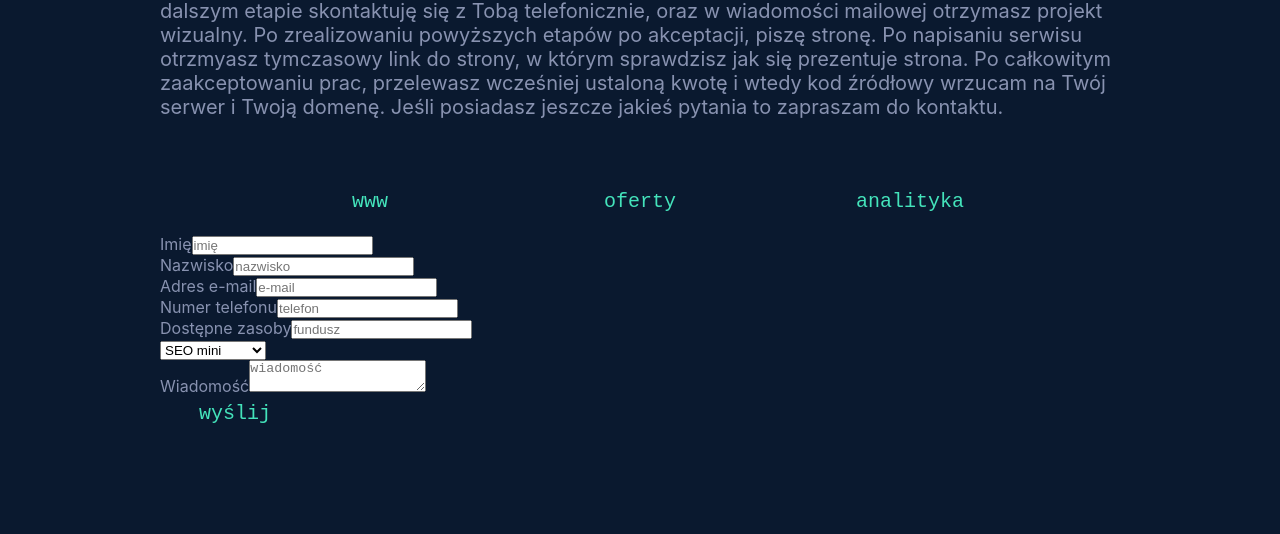
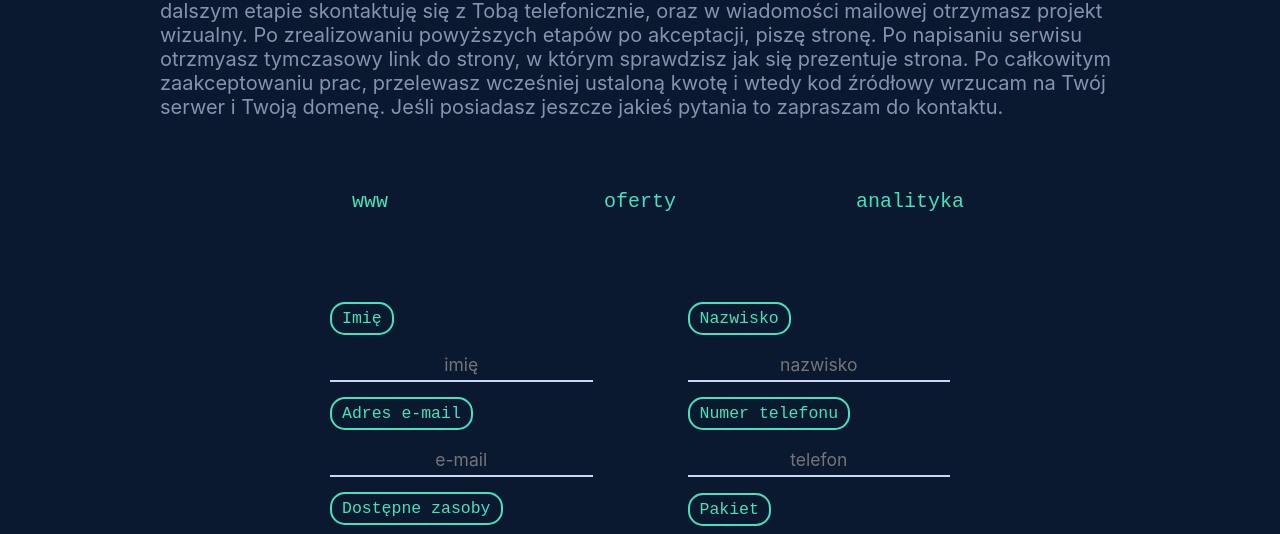
Before and after one commit to RadoslawAdamczyk2000/rad-web, a Gatsby site: page /offer/seo in a window 1280 px wide. Shown: the part 266-800 px from the top of the page. Built offline with nearby package versions, Linux system fonts and the light colour scheme; Gatsby itself is replaced by a stand-in of ours.

Commit message:
finish style forms

```diff
--- a/src/components/atoms/OfferPage/Form.js
+++ b/src/components/atoms/OfferPage/Form.js
@@ -3,54 +3,75 @@ import Input from '../../../styles/Forms/Input'
 import Options from '../../../styles/Forms/Options'
 import Submit from '../../../styles/Forms/Submit'
 import TextArea from '../../../styles/Forms/TextArea'
+import InputGroup from '../../../styles/Forms/InputGroup'
+import FormWrapper from '../../../styles/Forms/FormWrapper';
+
 
 const Form = ({isAnalytics, isSeo, isWebsite}) => {
     return(
         <>
             {
                 isAnalytics &&
-                <form>
+                <FormWrapper>
                     <div>
+                        <InputGroup>
                             <Input type='text' placeholder='imię' name='firstname' title='Imię'/>
                             <Input type='text' placeholder='nazwisko' name='lastname' title='Nazwisko'/>
+                        </InputGroup>
+                        <InputGroup>
                             <Input type='email' placeholder='e-mail' name='mail' title='Adres e-mail'/>
                             <Input type='tel' placeholder='telefon' name='phone' title='Numer telefonu'/>
+                        </InputGroup>
+                        <InputGroup>
                             <Input type='number' placeholder='fundusz' name='price' title='Dostępne zasoby'/>
                             <Options isAnalytics/>
+                        </InputGroup>
                         <TextArea placeholder='wiadomość' name='message' title='Wiadomość'/>
                     </div>
                     <Submit/>
-                </form>
+                </FormWrapper>
             }
             {
                 isSeo &&
-                <form>
+                <FormWrapper>
                     <div>
+                    <InputGroup>
                             <Input type='text' placeholder='imię' name='firstname' title='Imię'/>
                             <Input type='text' placeholder='nazwisko' name='lastname' title='Nazwisko'/>
+                        </InputGroup>
+                        <InputGroup>
                             <Input type='email' placeholder='e-mail' name='mail' title='Adres e-mail'/>
                             <Input type='tel' placeholder='telefon' name='phone' title='Numer telefonu'/>
+                        </InputGroup>
+                        <InputGroup>
                             <Input type='number' placeholder='fundusz' name='price' title='Dostępne zasoby'/>
                             <Options isSeo/>
+                        </InputGroup>
                         <TextArea placeholder='wiadomość' name='message' title='Wiadomość'/>
                     </div>
                     <Submit/>
-                </form>
+                </FormWrapper>
             }
             {
                 isWebsite &&
-                <form>
+                <FormWrapper>
                     <div>
+                        <InputGroup>
                             <Input type='text' placeholder='imię' name='firstname' title='Imię'/>
                             <Input type='text' placeholder='nazwisko' name='lastname' title='Nazwisko'/>
+                        </InputGroup>
+                        <InputGroup>
                             <Input type='email' placeholder='e-mail' name='mail' title='Adres e-mail'/>
                             <Input type='tel' placeholder='telefon' name='phone' title='Numer telefonu'/>
+                        </InputGroup>
+                        <InputGroup>
                         <Input type='number' placeholder='fundusz' name='price' title='Dostępne zasoby'/>
                             <Options isWebsite/>
+                        </InputGroup>
                         <TextArea placeholder='wiadomość' name='message' title='Wiadomość'/>
                     </div>
                     <Submit/>
-                </form>
+                </FormWrapper>
             }
         </>
     )
--- a/src/pages/about.js
+++ b/src/pages/about.js
@@ -1,10 +1,6 @@
-import { StaticImage } from 'gatsby-plugin-image';
 import React from 'react';
 import Baner from '../components/atoms/AboutPage/Baner';
 import Timeline from '../components/molecule/AboutPage/Timeline';
-import Text from '../styles/Text/Text';
-import TitlePage from '../styles/Titles/TitlePage';
-import TitleSection from '../styles/Titles/TitleSection';
 import Layout from '../templates/Layout';
 import Technologies from '../components/molecule/AboutPage/Technologies';
 import Hobbies from '../components/molecule/AboutPage/Hobbies';
--- /dev/null
+++ b/src/styles/Forms/FormWrapper.js
@@ -0,0 +1,15 @@
+import styled from 'styled-components';
+
+const FormWrapper = styled.form`
+    align-items:center;
+    display:flex;
+    flex-direction:column;
+    flex-wrap:nowrap;
+    justify-content:space-evenly;
+    margin:5rem auto;
+    max-width:90%;
+    padding:1rem 0;
+    width:65rem;
+`
+
+export default FormWrapper;
--- a/src/styles/Forms/Input.js
+++ b/src/styles/Forms/Input.js
@@ -1,14 +1,65 @@
 import React from 'react';
 import styled from 'styled-components';
 
+const Wrapper = styled.div`
+    align-items:flex-start;
+    display:flex;
+    flex-direction:column;
+    flex-wrap:nowrap;
+    justify-content:center;
+    margin:auto;
+    position:relative;
+    max-width:75%;
+    width:35rem;
+
+    & > label{
+        border: .25rem solid  ${({theme}) => theme.colors.page.buttons};
+        border-radius:1.5rem;
+        color:${({theme}) => theme.colors.page.buttons};
+        font-family:${({theme}) => theme.fonts.family.secondary};
+        font-size:1.65rem;
+        margin:.75rem 0;
+        padding:.5rem 1rem;
+        transition: .12s linear border, .12s linear color;
+    }
+
+    & > input {
+        color:${({theme}) => theme.colors.page.title};
+        border-bottom: .25rem solid  ${({theme}) => theme.colors.page.title};
+        font-size:1.75rem;
+        height:3.2rem;
+        margin:.75rem 0;
+        padding:0 .8rem;
+        transition: .12s linear border-bottom, .12s linear color;
+        text-align:center;
+        width:100%;
+
+        &:focus,
+        &:hover{
+            color:${({theme}) => theme.colors.page.special};
+            border-bottom: .25rem solid  ${({theme}) => theme.colors.page.buttons};
+        }
+
+        &:focus ~ label,
+        &:hover ~ label,
+        &:focus + label,
+        &:hover + label{
+            color:${({theme}) => theme.colors.page.special};
+            border: .25rem solid  ${({theme}) => theme.colors.page.buttons};
+        }
+    }
+
+
+`
+
 const Input = ({name, placeholder, title, type}) => {
     return(
-        <div>
+        <Wrapper>
             <label htmlFor={name}>
                 {title}
             </label>
             <input type={type} id={name} name={name} placeholder={placeholder}/>
-        </div>
+        </Wrapper>
     )
 }
 
--- /dev/null
+++ b/src/styles/Forms/InputGroup.js
@@ -0,0 +1,15 @@
+import styled from 'styled-components';
+
+const InputGroup = styled.div`
+    display:grid;
+    grid-template-columns:repeat(${({columns}) => columns ? columns : '2,1fr'});
+    grid-column-gap:.75rem;
+
+    @media only screen and (max-width:950px){
+        display:flex;
+        flex-direction:column;
+        grid-template-columns:repeat(1,1fr);
+    }
+`
+
+export default InputGroup;
--- a/src/styles/Forms/Options.js
+++ b/src/styles/Forms/Options.js
@@ -1,33 +1,94 @@
 import React from 'react';
 import styled from 'styled-components';
+const Wrapper = styled.div`
+    align-items:flex-start;
+    display:flex;
+    flex-direction:column;
+    flex-wrap:nowrap;
+    justify-content:center;
+    margin:auto;
+    max-width:75%;
+    width:35rem;
+
+    & > label{
+        border: .25rem solid  ${({theme}) => theme.colors.page.buttons};
+        border-radius:1.5rem;
+        color:${({theme}) => theme.colors.page.buttons};
+        font-family:${({theme}) => theme.fonts.family.secondary};
+        font-size:1.65rem;
+        margin:.75rem 0;
+        padding:.5rem 1rem;
+        transition: .12s linear border, .12s linear color;
+    }
+
+    & > select{
+        background:none;
+        border:none;
+        border-bottom: .25rem solid ${({theme}) => theme.colors.page.title};
+        color:${({theme}) => theme.colors.page.title};
+        cursor:pointer;
+        height:3rem;
+        margin:.75rem 0;
+        outline:none;
+        text-align:center;
+        transition: .12s linear border-bottom, .12s linear color;
+        width:100%;
+
+        &:focus,
+        &:hover{
+            border-bottom: .25rem solid ${({theme}) => theme.colors.page.buttons};
+            color:${({theme}) => theme.colors.page.special};
+        }
+
+        &:hover > option{
+            background-color:${({theme}) => theme.colors.page.background} !important;
+            color:${({theme}) => theme.colors.page.buttons} !important;
+        }
+
+        & > option{
+            background-color:${({theme}) => theme.colors.page.background};
+            border: .25rem solid ${({theme}) => theme.colors.page.title};
+            outline:none;
+
+
+
+        }
+    }
+
+
+
+
+`
 
 const Options = ({isWebsite, isSeo, isAnalytics}) => {
     return(
-        <div>
-
+        <Wrapper>
+            <label>
+                Pakiet
+            </label>
             <select>
                 {
                     isWebsite &&
                     <>
-                        <option>WWW mini</option>
-                        <option>WWW standard</option>
-                        <option>WWW pro</option>
+                        <option value='www mini'>WWW mini</option>
+                        <option value='www standard'>WWW standard</option>
+                        <option value='www pro'>WWW pro</option>
                     </>
                 }
                 {
                     isSeo &&
                     <>
-                        <option>SEO mini</option>
-                        <option>SEO standard</option>
-                        <option>SEM</option>
+                        <option value='seo mini'>SEO mini</option>
+                        <option value='seo standard'>SEO standard</option>
+                        <option value='sem'>SEM</option>
                     </>
                 }
                 {
                     isAnalytics &&
-                    <option>Analityka</option>
+                    <option value='analityka'>Analityka</option>
                 }
             </select>
-        </div>
+        </Wrapper>
     )
 }
 
--- a/src/styles/Forms/TextArea.js
+++ b/src/styles/Forms/TextArea.js
@@ -1,14 +1,61 @@
 import React from 'react';
 import styled from 'styled-components';
 
+const Wrapper = styled.div`
+    align-items:flex-start;
+    display:flex;
+    flex-direction:column;
+    flex-wrap:nowrap;
+    justify-content:center;
+    margin: 1rem  auto;
+    max-width:85%;
+    width:40rem;
+
+    & > label{
+        border: .25rem solid  ${({theme}) => theme.colors.page.buttons};
+        border-radius:1.5rem;
+        color:${({theme}) => theme.colors.page.buttons};
+        font-family:${({theme}) => theme.fonts.family.secondary};
+        font-size:1.65rem;
+        margin:.75rem 0;
+        padding:.5rem 1rem;
+        transition: .12s linear border, .12s linear color;
+    }
+
+    & > textarea {
+        color:${({theme}) => theme.colors.page.title};
+        border: .25rem solid  ${({theme}) => theme.colors.page.title};
+        color:${({theme}) => theme.colors.page.title};
+        font-size:1.75rem;
+        height:12rem;
+        padding:.45rem;
+        transition: .12s linear border-bottom, .12s linear color;
+        width:100%;
+
+        &:focus,
+        &:hover{
+            color:${({theme}) => theme.colors.page.special};
+            border: .25rem solid  ${({theme}) => theme.colors.page.buttons};
+        }
+
+        &:focus + label,
+        &:hover + label{
+            color:${({theme}) => theme.colors.page.special};
+            border: .25rem solid  ${({theme}) => theme.colors.page.buttons};
+        }
+    }
+
+
+`
+
 const TextArea = ({name, placeholder, title}) => {
     return(
-        <div>
+        <Wrapper>
             <label htmlFor={name}>
                 {title}
             </label>
             <textarea id={name} name={name} placeholder={placeholder}/>
-        </div>
+        </Wrapper>
     )
 }
 
--- a/src/styles/Global.js
+++ b/src/styles/Global.js
@@ -28,15 +28,21 @@ const Global = createGlobalStyle`
     }
 
     button{
-        background:none;
-        border:none;
         cursor:pointer;
-        outline:none;
     }
 
     html{
         font-family:${({theme}) => theme.fonts.family.primary};
         font-size:62.5%;
+    }
+
+    button,
+    input,
+    textarea{
+        background:none;
+        border:none;
+        font-family:${({theme}) => theme.fonts.family.primary};
+        outline:none;
     }
 
     li,
```
Lines whose indentation alone changed are shown as unchanged.
